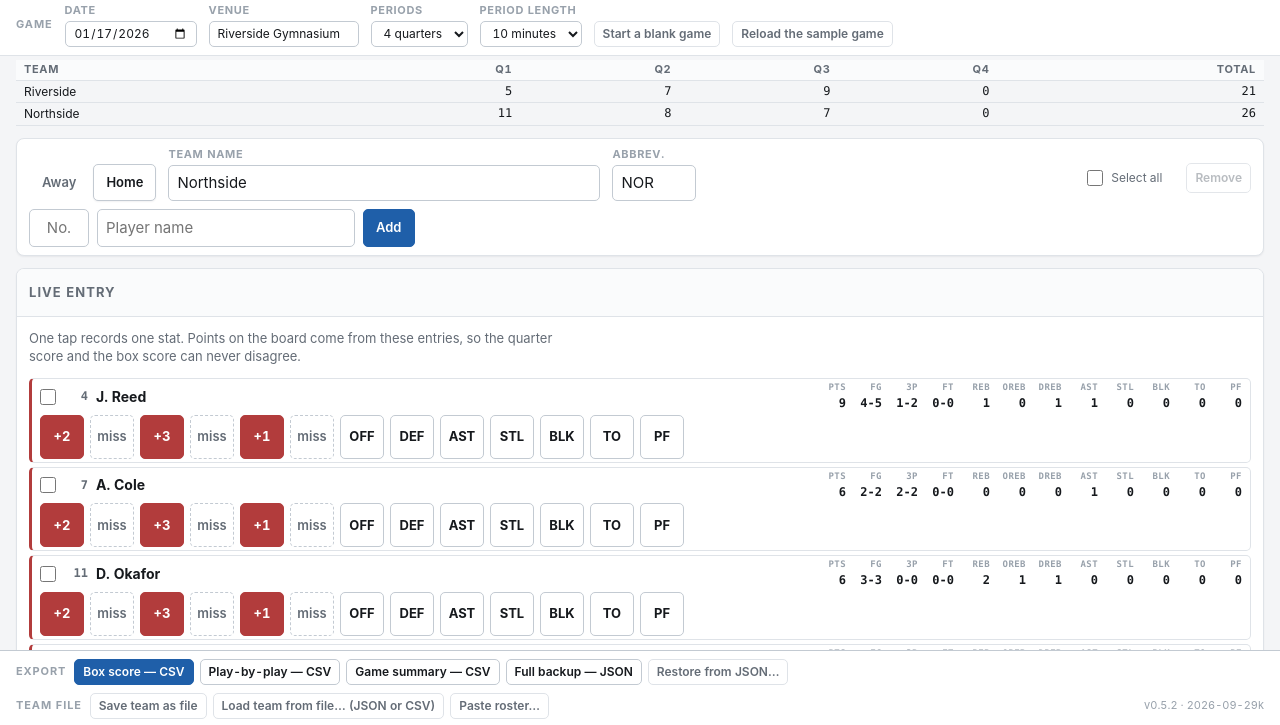
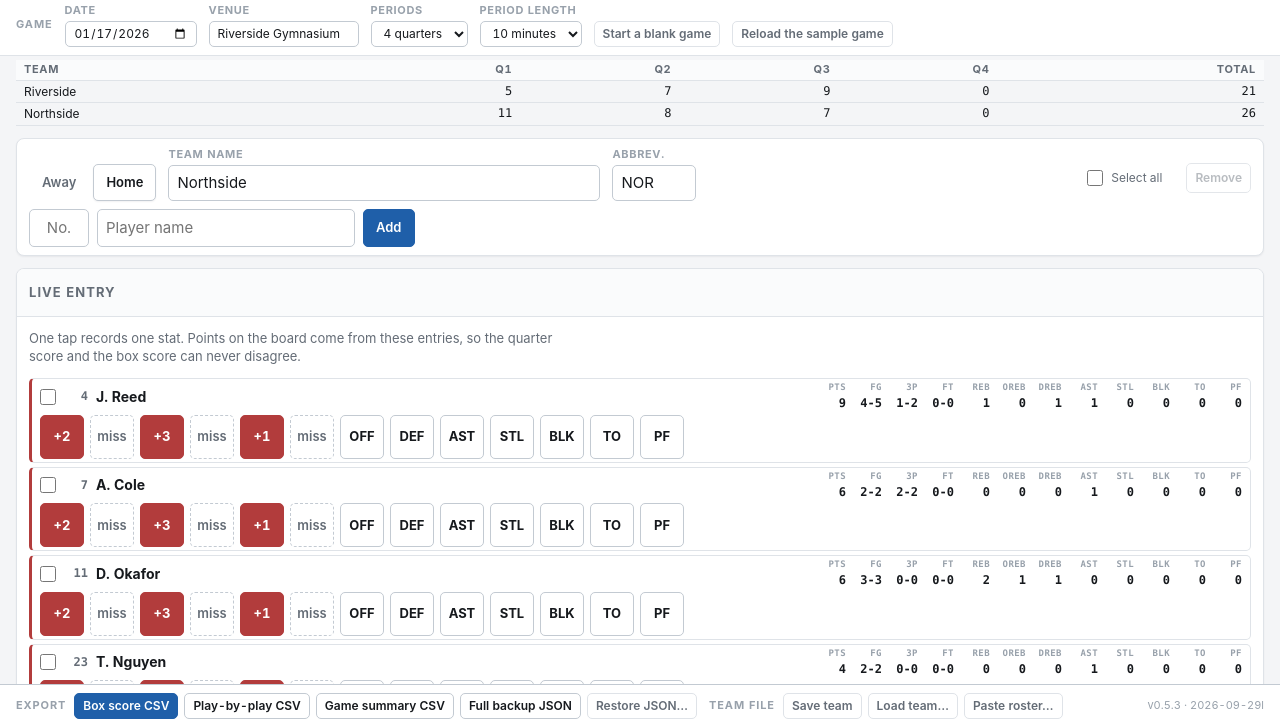
Before and after one commit to hellovic/basketball-game-stats-logger, a website with bundled scripts: page app/index.html in a window 1280 px wide. Shown: the part 73-798 px from the top of the page. Built offline with nearby package versions, Linux system fonts and the light colour scheme.

Commit message:
Shorten the export and team file button labels
The openers now read "Load team…" and "Save team" instead of naming the
file on the button, and the export set drops the em-dash. Every button in
the bar fits on one line again at 1180px.

What a shortened label no longer says moves to a title, so no hint is
lost, and the two error messages that name a button by its label were
updated with it.

```diff
--- a/app/index.html
+++ b/app/index.html
@@ -8,8 +8,8 @@
 <!-- Surfaced in the bottom bar so a stale cached bundle is immediately visible.
      Bump the version and the build stamp together whenever shipped code changes:
      the stamp is the only way to tell a stale tab from a real bug at a glance. -->
-<meta name="app-version" content="0.5.2">
-<meta name="app-build" content="2026-09-29k">
+<meta name="app-version" content="0.5.3">
+<meta name="app-build" content="2026-09-29l">
 <link rel="stylesheet" href="styles.css">
 </head>
 <body>
@@ -226,18 +226,23 @@
       Export
     </h2>
     <div class="actionbar__buttons">
-      <button type="button" class="btn btn--primary btn--sm" data-action="export-csv" data-kind="box-score">
-        Box score &mdash; CSV
+      <button type="button" class="btn btn--primary btn--sm" data-action="export-csv" data-kind="box-score"
+              title="One row per player, plus a team totals row.">
+        Box score CSV
       </button>
-      <button type="button" class="btn btn--sm" data-action="export-csv" data-kind="play-by-play">
-        Play-by-play &mdash; CSV
+      <button type="button" class="btn btn--sm" data-action="export-csv" data-kind="play-by-play"
+              title="The full entry log, oldest first.">
+        Play-by-play CSV
       </button>
-      <button type="button" class="btn btn--sm" data-action="export-csv" data-kind="summary">
-        Game summary &mdash; CSV
+      <button type="button" class="btn btn--sm" data-action="export-csv" data-kind="summary"
+              title="The quarter grid plus the leading scorers.">
+        Game summary CSV
       </button>
-      <button type="button" class="btn btn--sm" data-action="export-json">Full backup &mdash; JSON</button>
-      <button type="button" class="btn btn--sm btn--ghost" data-action="import-json">
-        Restore from JSON&hellip;
+      <button type="button" class="btn btn--sm" data-action="export-json"
+              title="The complete game, re-importable.">Full backup JSON</button>
+      <button type="button" class="btn btn--sm btn--ghost" data-action="import-json"
+              title="Load a full game backup back in.">
+        Restore JSON&hellip;
       </button>
     </div>
   </div>
@@ -245,13 +250,16 @@
   <div class="actionbar__group actionbar__group--team">
     <h2 class="actionbar__title" title="This team's name and roster, to reuse or share.">Team file</h2>
     <div class="actionbar__buttons">
-      <button type="button" class="btn btn--sm btn--ghost" data-action="save-team" id="save-team-button">
-        Save team as file
+      <button type="button" class="btn btn--sm btn--ghost" data-action="save-team" id="save-team-button"
+              title="Write this team's name, abbreviation and roster to a JSON file.">
+        Save team
       </button>
-      <button type="button" class="btn btn--sm btn--ghost" data-action="open-load-team">
-        Load team from file&hellip; (JSON or CSV)
+      <button type="button" class="btn btn--sm btn--ghost" data-action="open-load-team"
+              title="Read a saved team back from a JSON or CSV file.">
+        Load team&hellip;
       </button>
-      <button type="button" class="btn btn--sm btn--ghost" data-action="open-paste-roster">
+      <button type="button" class="btn btn--sm btn--ghost" data-action="open-paste-roster"
+              title="Paste a roster copied from a spreadsheet or a message.">
         Paste roster&hellip;
       </button>
     </div>
--- a/app/js/rosterimport.js
+++ b/app/js/rosterimport.js
@@ -261,7 +261,7 @@ export function parseRosterText(text) {
   if (trimmed.startsWith('{') || trimmed.startsWith('[') || /"players"\s*:/.test(trimmed)) {
     return {
       ...empty,
-      error: 'That looks like JSON. Use "Load team from file… (JSON or CSV)" for a team file.',
+      error: 'That looks like JSON. Use "Load team…" for a team file.',
     };
   }
 
--- a/app/js/teamfile.js
+++ b/app/js/teamfile.js
@@ -117,7 +117,7 @@ export function parseTeamFile(text) {
     return {
       team: null,
       error:
-        'That is a full game backup, not a team. Use "Restore from JSON…" in the ' +
+        'That is a full game backup, not a team. Use "Restore JSON…" in the ' +
         'bottom bar for that file.',
     };
   }
```
Also changed, not shown: test/rosterimport.test.js (+1 -1 lines), test/teamfile.test.js (+1 -1 lines), README.md.
